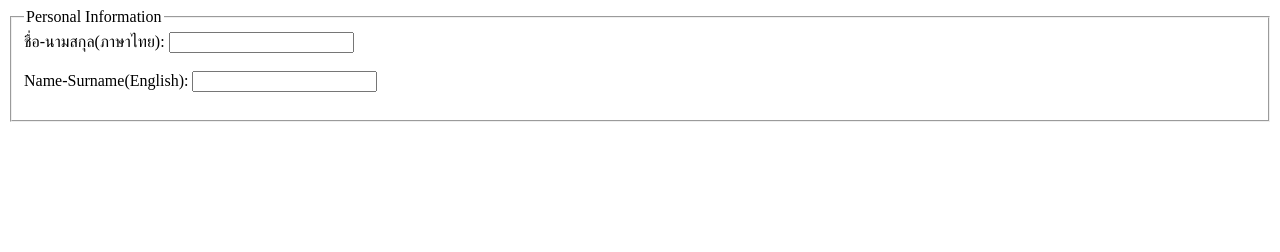
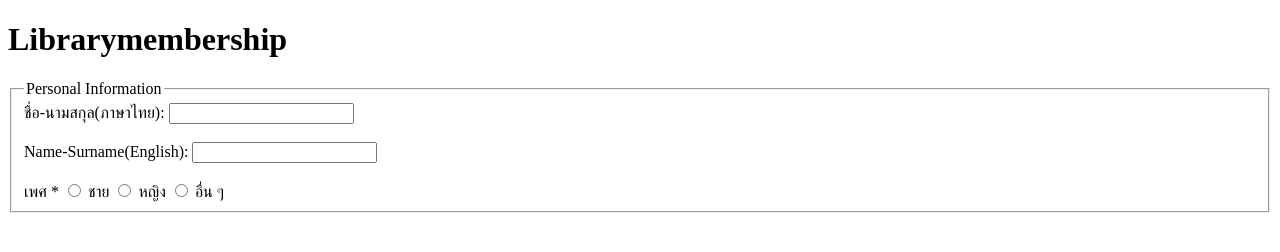
Before and after one commit to Nutsurang-Sawetphatrapong/6709650326_LibraryMembershipApplicationForm, a plain HTML site: page index.html in a window 1280 px wide. Drawn offline with Linux system fonts and the light colour scheme.

Commit message:
Add gender

```diff
--- a/index.html
+++ b/index.html
@@ -10,6 +10,7 @@
         <link rel="stylesheet" href="">
     </head>
     <body>
+        <h1>Librarymembership</h1>
         <form>
             <fieldset>
                 <legend>Personal Information</legend>
@@ -17,6 +18,12 @@
                 <input type="text" id="name" name="name"><br><br>
                 <label for="name">Name-Surname(English):</label>
                 <input type="text" id="name" name="name"><br><br>
+            <div class="form-group">
+                    <label>เพศ <span class="required">*</span></label>
+                    <label><input type="radio" name="gender" value="male" required> ชาย</label>
+                    <label><input type="radio" name="gender" value="female" required> หญิง</label>
+                    <label><input type="radio" name="gender" value="other" required> อื่น ๆ</label>
+            </div>
             </fieldset>
         </form>
 
```
